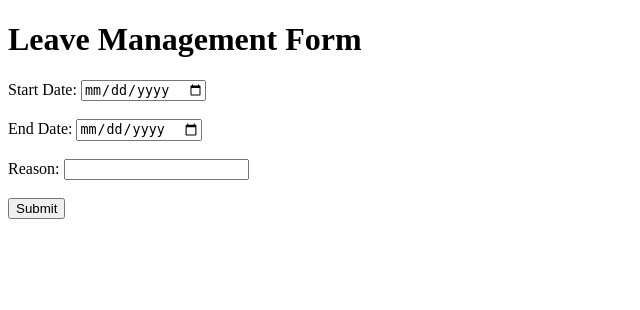
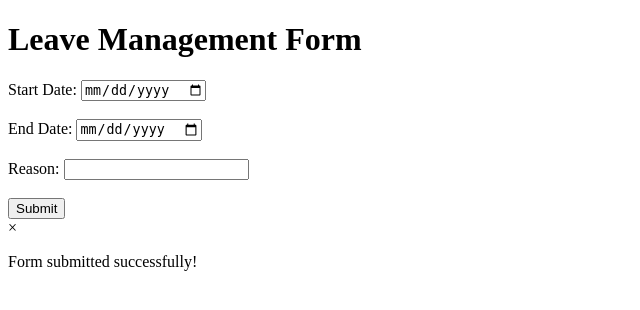
Before and after one commit to kirtisikka1211/lms, a Django app: page /lms/leave in a window 1280 px wide. Shown: the top 310 px of the page, without its empty margins (0-640 px from the left). Run offline with Django 4.2, Linux system fonts and the light colour scheme.

Commit message:
add mail feature

```diff
--- a/leave_management_system/leave_management_system/settings.py
+++ b/leave_management_system/leave_management_system/settings.py
@@ -128,8 +128,8 @@ EMAIL_BACKEND = 'django.core.mail.backends.smtp.EmailBackend'
 EMAIL_HOST = 'smtp.gmail.com'
 EMAIL_PORT = 587
 EMAIL_USE_TLS = True
-EMAIL_HOST_USER = 'kirtisikka972@gmail.com'
-EMAIL_HOST_PASSWORD = 'iqcqzfbbcqhxrmql'
+EMAIL_HOST_USER = 'amfosslms1211@gmail.com'
+EMAIL_HOST_PASSWORD = 'yqjhaxlcqdheqnmw'
 EMAIL_USE_SSL=False
 # EMAIL_BACKEND = 'ezygmail.backends.EzyGmailBackend'
 # EMAIL_HOST_USER = 'marsrover1211@gmail.com'
--- a/leave_management_system/leave_management_system/urls.py
+++ b/leave_management_system/leave_management_system/urls.py
@@ -22,6 +22,7 @@ from django.conf.urls.static import static
 urlpatterns = [
     path('lms/', include('lms.urls')),
     path('admin/', admin.site.urls),
+    # path('app/', include('app.urls')),
 
     # path('leave-request/', views.leave_request, name='leave_request'),
 
--- a/leave_management_system/lms/templates/dashboard/leave_request.html
+++ b/leave_management_system/lms/templates/dashboard/leave_request.html
@@ -22,6 +22,12 @@
 
 
       <input type="submit" value="Submit">
+      <div id="myModal" class="modal">
+        <div class="modal-content">
+          <span class="close">&times;</span>
+          <p>Form submitted successfully!</p>
+        </div>
+      </div>
 
     </form>
   </body>
--- a/leave_management_system/lms/templates/dashboard/members_list.html
+++ b/leave_management_system/lms/templates/dashboard/members_list.html
@@ -62,7 +62,7 @@
             <p>Welcome {{ user.username }}</p>
             {% else %}
                 <p>You are not logged in.</p>
-                <!-- <a href="{% url 'login' %}">Login</a> -->
+
             {% endif %}
             <script>
                 function myFunction() {
--- a/leave_management_system/lms/views.py
+++ b/leave_management_system/lms/views.py
@@ -5,7 +5,8 @@ from django.db.models import Q
 from django.core.mail import send_mail
 from django.shortcuts import render, get_object_or_404, redirect
 from django.conf import settings
-from leave_management_system.settings import EMAIL_HOST_USER
+from django.contrib import messages
+# from leave_management_system.settings import EMAIL_HOST_USER
 # import ezgmail
 # def index(request):
 #     return HttpResponse("Hello, world. You're at the polls index.")
@@ -36,13 +37,14 @@ def leave_request(request):
             'Leave Request',
             f'Start Date: {start_date}\nEnd Date: {end_date}\nReason: {reason}',
             settings.EMAIL_HOST_USER,
-            ['kshitijthareja03@gmail.com'],
+            # 'kirtisikka972@gmail.com',
+            ['kirtisikka972@gmail.com'],
             fail_silently=False,
-            auth_user=settings.EMAIL_HOST_USER,
-            auth_password=settings.EMAIL_HOST_PASSWORD,
-        )
+            # auth_user=settings.EMAIL_HOST_USER,
+            # auth_password=settings.EMAIL_HOST_PASSWORD,
+           )
 
-        return redirect('dashboard/success.html')
+        messages.success(request, 'Your leave request has been submitted successfully!')
 
     return render(request, 'dashboard/leave_request.html')
 
```
